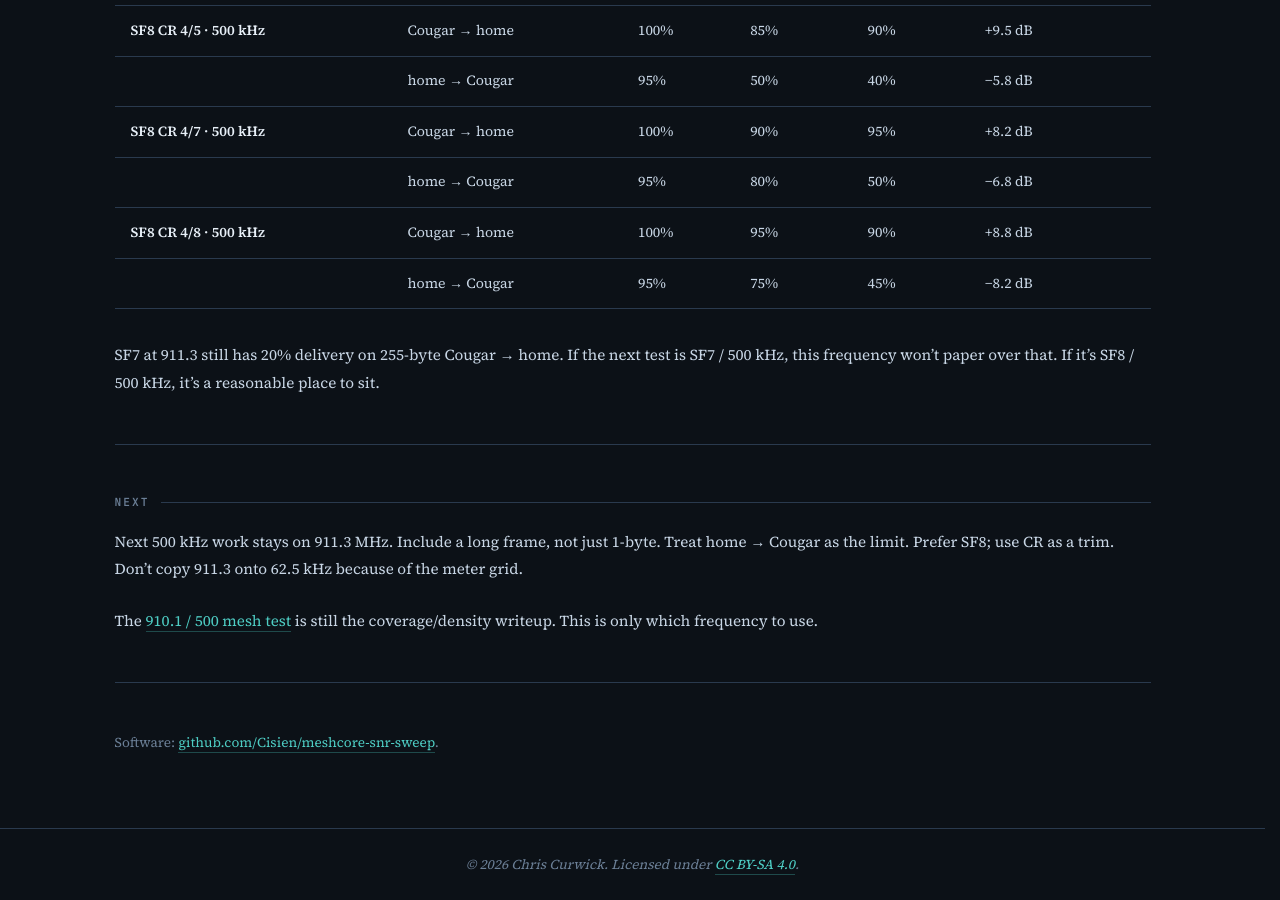
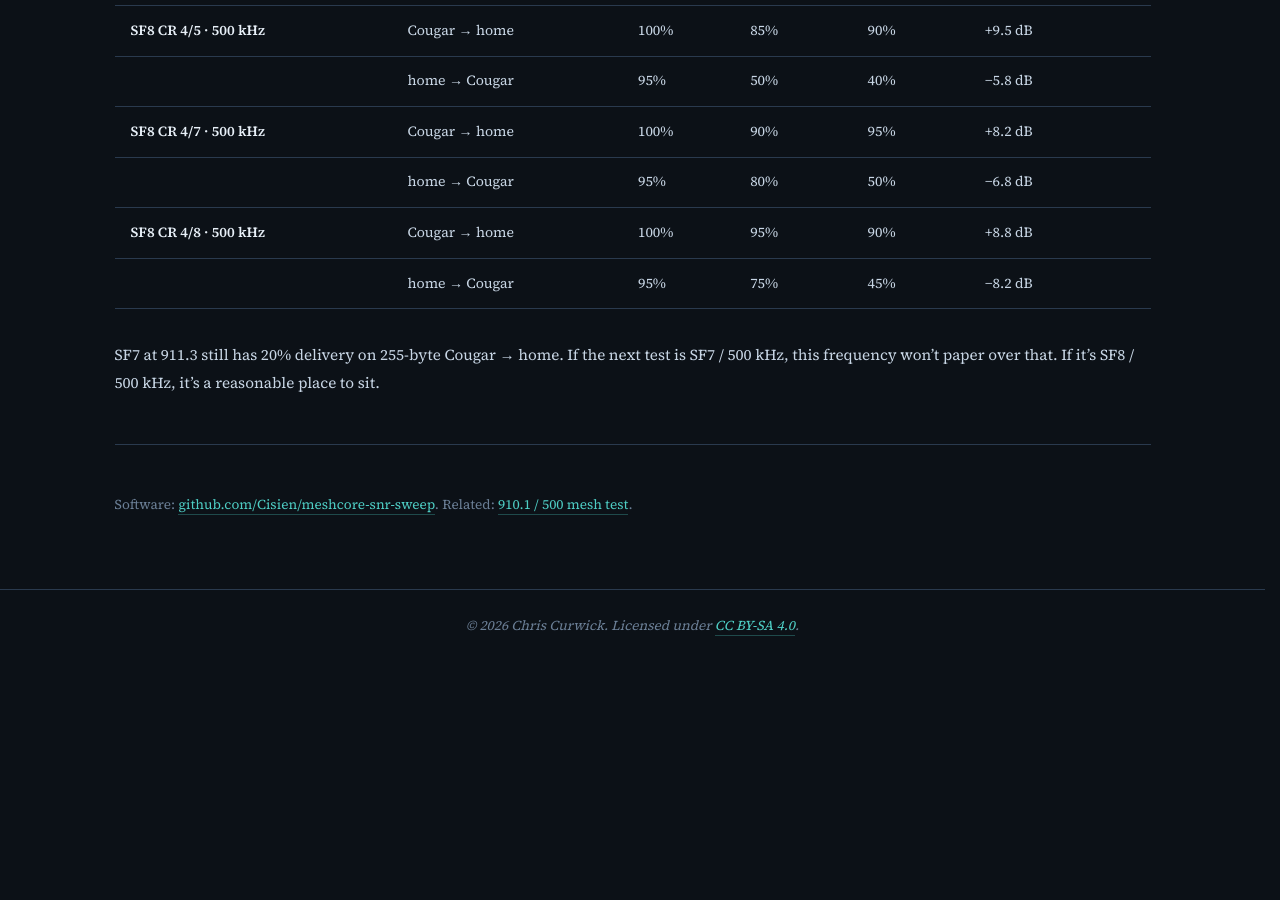
Before and after one commit to Cisien/cisien.github.io, a Jekyll site: the page built from meshcore-500khz-channel-survey.html, in a window 1280 px wide and 900 px high, scrolled down 5001 px. Built offline with Jekyll 4.4.1, drawn with Linux system fonts in a browser that asks for light colours; after the commit the page ends 5663 px from its top, so only the background shows below that.

Commit message:
Drop the Next section from the 500 kHz survey post

```diff
--- a/meshcore-500khz-channel-survey.html
+++ b/meshcore-500khz-channel-survey.html
@@ -346,10 +346,4 @@
 
   <hr class="divider"/>
 
-  <div class="section-label">Next</div>
-  <p class="prose">Next 500 kHz work stays on 911.3 MHz. Include a long frame, not just 1-byte. Treat home → Cougar as the limit. Prefer SF8; use CR as a trim. Don’t copy 911.3 onto 62.5 kHz because of the meter grid.</p>
-  <p class="prose">The <a href="meshcore-500-test.html">910.1 / 500 mesh test</a> is still the coverage/density writeup. This is only which frequency to use.</p>
-
-  <hr class="divider"/>
-
-  <p class="prose" style="color: var(--text-dim); font-size: 0.85rem;">Software: <a href="https://github.com/Cisien/meshcore-snr-sweep">github.com/Cisien/meshcore-snr-sweep</a>.</p>
+  <p class="prose" style="color: var(--text-dim); font-size: 0.85rem;">Software: <a href="https://github.com/Cisien/meshcore-snr-sweep">github.com/Cisien/meshcore-snr-sweep</a>. Related: <a href="meshcore-500-test.html">910.1 / 500 mesh test</a>.</p>
```
